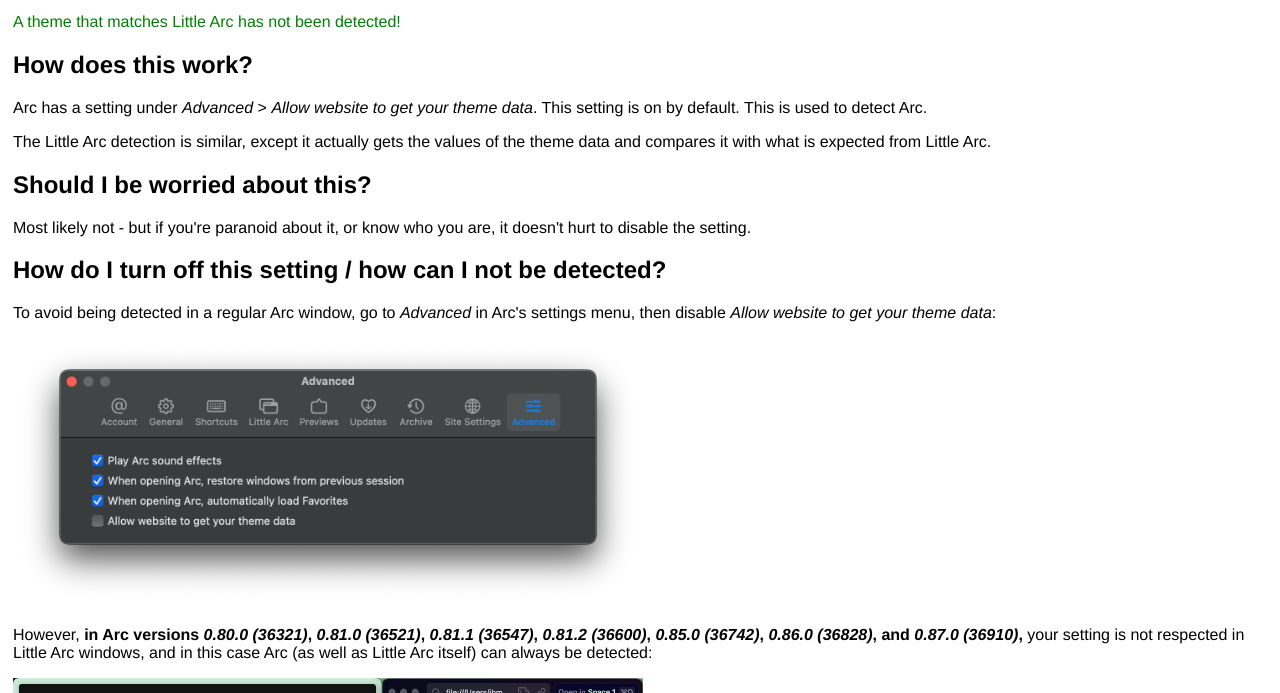
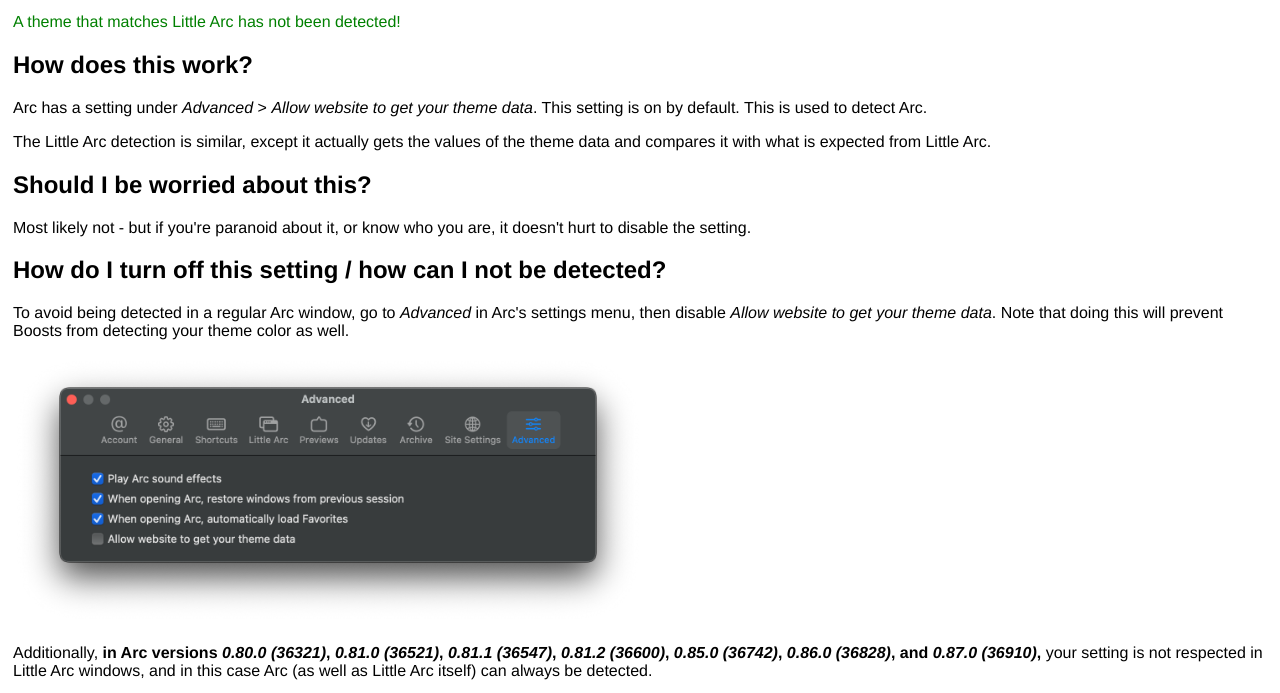
Before and after one commit to jbmagination/ArcDetectionPoC, a plain HTML site: page index.html in a window 1280 px wide. Shown: the part 101-794 px from the top of the page. Drawn offline with Linux system fonts and the light colour scheme.

Commit message:
Make mention of Boosts

```diff
--- a/index.html
+++ b/index.html
@@ -36,9 +36,9 @@
         <h2>Should I be worried about this?</h2>
         <p>Most likely not - but if you're paranoid about it, or know who you are, it doesn't hurt to disable the setting.</p>
         <h2>How do I turn off this setting / how can I not be detected?</h2>
-        <p>To avoid being detected in a regular Arc window, go to <i>Advanced</i> in Arc's settings menu, then disable <i>Allow website to get your theme data</i>:</p>
+        <p>To avoid being detected in a regular Arc window, go to <i>Advanced</i> in Arc's settings menu, then disable <i>Allow website to get your theme data</i>. Note that doing this will prevent Boosts from detecting your theme color as well.</p>
         <p><img src="./settings.png" width="50%"></img></p>
-        <p>However, <b>in Arc versions <i>0.80.0 (36321)</i>, <i>0.81.0 (36521)</i>, <i>0.81.1 (36547)</i>, <i>0.81.2 (36600)</i>, <i>0.85.0 (36742)</i>, <i>0.86.0 (36828)</i>, and <i>0.87.0 (36910)</i>,</b> your setting is not respected in Little Arc windows, and in this case Arc (as well as Little Arc itself) can always be detected:</p>
+        <p>Additionally, <b>in Arc versions <i>0.80.0 (36321)</i>, <i>0.81.0 (36521)</i>, <i>0.81.1 (36547)</i>, <i>0.81.2 (36600)</i>, <i>0.85.0 (36742)</i>, <i>0.86.0 (36828)</i>, and <i>0.87.0 (36910)</i>,</b> your setting is not respected in Little Arc windows, and in this case Arc (as well as Little Arc itself) can always be detected.</p>
         <p><img src="./little-arc.png" width="50%"></img></p>
         <p>This is likely a bug - I've reported it to The Browser Company.</p>
         <script>
```
